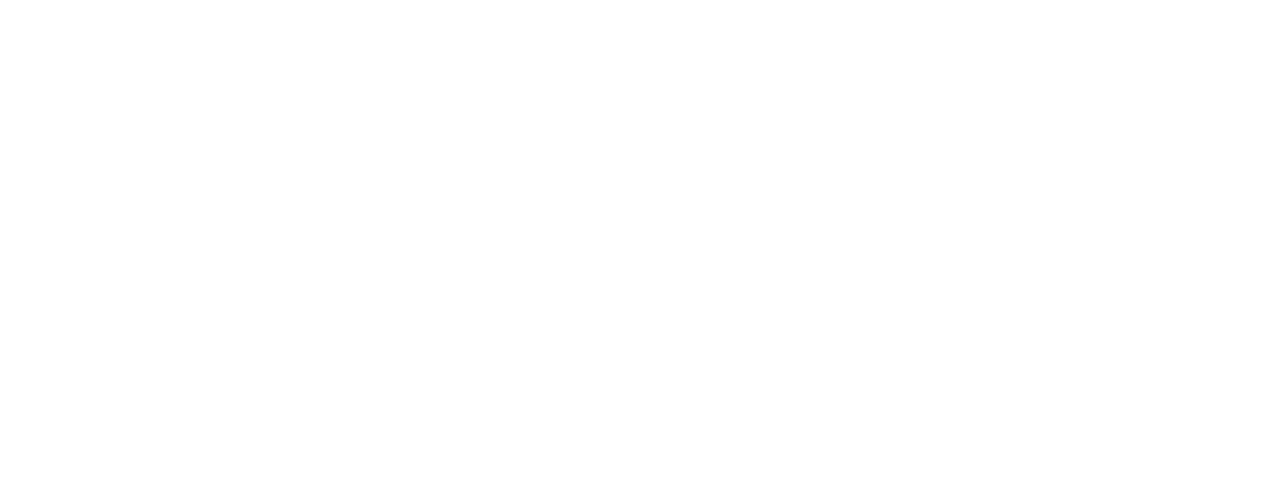
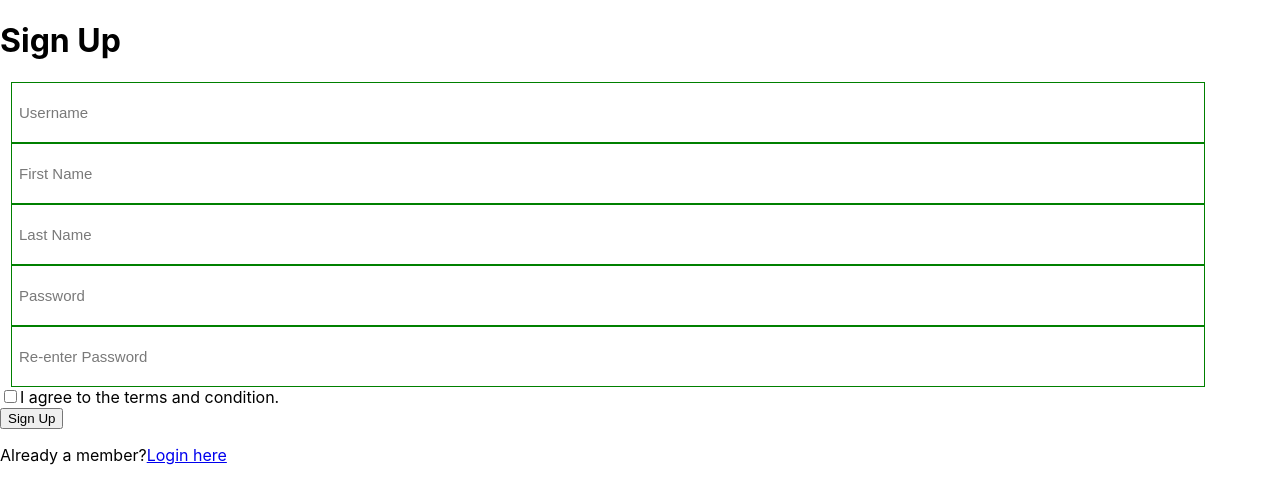
Before and after one commit to lam-garr/Language-App, a React (Create React App) app in the folder client/: page /signup in a window 1280 px wide. Shown: the top 504 px of the page. Built offline with nearby package versions, Linux system fonts and the light colour scheme.

Commit message:
Edit Signup page

```diff
--- a/client/src/pages/SignupPage.tsx
+++ b/client/src/pages/SignupPage.tsx
@@ -1,9 +1,191 @@
-import React from "react";
+import React, { useState } from "react";
+import { Link, useNavigate } from "react-router-dom";
+import InputComponent from "../components/InputComponent";
 import "../styles/SignupPage.css";
 
 function SignupPage() {
+
+    const navigate = useNavigate();
+
+    const [ usernameInput, setUsernameInput ] = useState("");
+
+    const handleUsernameChange = (e:any) => {
+        setUsernameInput(e.target.value);
+    }
+
+    const [ firstNameInput, setFirstNameInput ] = useState("");
+
+    const handleFirstNameChange = (e:any) => {
+        setFirstNameInput(e.target.value);
+    }
+
+    const [ lastNameInput, setLastNameInput ] = useState("");
+
+    const handleLastNameChange = (e:any) => {
+        setLastNameInput(e.target.value);
+    }
+
+    const [ passwordInput, setPasswordInput ] = useState("");
+
+    const handlePasswordChange = (e:any) => {
+        setPasswordInput(e.target.value);
+    }
+
+    const [ confirmPwInput, setConfirmPwInput ] = useState("");
+
+    const handleConfirmPwChange = (e:any) => {
+        setConfirmPwInput(e.target.value);
+    }
+
+    const [ checkedTerms, setCheckedTerms ] = useState(false);
+
+    const handleCheckedTermsChange = (e:any) => {
+        setCheckedTerms(!checkedTerms);
+        setTermsCheckErr(false);
+    }
+
+    //errs
+
+    const [ usernameErrMessage, setUsernameErrMessage ] = useState("");
+
+    const handleUsernameErrMessage = (message: string) => {
+        setUsernameErrMessage(message);
+    }
+
+    const [ firstNameErrMessage, setFirstNameErrMessage ] = useState("");
+
+    const handleFirstNameErrMessage = (message: string) => {
+        setFirstNameErrMessage(message);
+    }
+
+    const [ lastNameErrMessage, setLastNameErrMessage ] = useState("");
+
+    const handleLastNameErrMessage = (message: string) => {
+        setLastNameErrMessage(message);
+    }
+
+    const [ passwordErrMessage, setPasswordErrMessage ] = useState("");
+
+    const handlePwErrMessage = (message: string) => {
+        setPasswordErrMessage(message);
+    }
+
+    const [ confirmPwErrMessage, setConfrimPwErrMessage ] = useState("");
+
+    const hanldeConfirmPwErrMessage = (message: string) => {
+        setConfrimPwErrMessage(message);
+    }
+
+    const [ termsCheckErr, setTermsCheckErr ] = useState(false);
+
+    const [ signupErr, setSignupErr ] = useState(false);
+
+    const [ fetching, setFetching ] = useState(false);
+
+    const handleFetching = () => {
+        if(fetching) {
+            return "Loading";
+        } else {
+            return "Sign Up";
+        }
+    }
+
+    const handleSubmit = async (e:any) => {
+        e.preventDefault();
+
+        if(usernameInput.length <= 3) {
+            handleUsernameErrMessage("username not valid");
+            return;
+        }
+
+        handleUsernameErrMessage("");
+
+        if(firstNameInput.length <= 1) {
+            handleFirstNameErrMessage("first name not valid");
+            return;
+        }
+
+        handleFirstNameErrMessage("");
+
+        if(lastNameInput.length <= 1) {
+            handleLastNameErrMessage("last name not valid");
+            return;
+        }
+
+        handleLastNameErrMessage("");
+
+        if(passwordInput.length <= 5) {
+            handlePwErrMessage("password not strong enough");
+            return;
+        }
+
+        handlePwErrMessage("");
+
+        if(confirmPwInput !== passwordInput) {
+            hanldeConfirmPwErrMessage("passwords do not not match");
+            return;
+        }
+
+        hanldeConfirmPwErrMessage("");
+
+        if(!checkedTerms) {
+            setTermsCheckErr(true);
+            return;
+        }
+
+        /* setFetching(true);
+
+        const signupData = await fetch("/api/signup", {
+            method: "POST",
+            headers: {"Content-Type": "application/json"},
+            body: JSON.stringify({
+                username: usernameInput,
+                firstname: firstNameInput,
+                lastname: lastNameInput,
+                password: passwordInput
+            })
+        });
+
+        if(!signupData.ok) {
+            setSignupErr(true);
+        } else {
+            setSignupErr(false);
+            setFetching(false);
+            navigate("/login");
+        } */
+    }
+
     return(
-        <main></main>
+        <main>
+            <div className="signup-content">
+                <h1>Sign Up</h1>
+                <form onSubmit={handleSubmit}>
+                    <InputComponent onChangeHandler={handleUsernameChange} value={usernameInput} type="text"
+                    placeholder="Username" errorMessage={usernameErrMessage} requried={true}/>
+                    <InputComponent onChangeHandler={handleFirstNameChange} value={firstNameInput} type="text"
+                    placeholder="First Name" errorMessage={firstNameErrMessage} requried={true}/>
+                    <InputComponent onChangeHandler={handleLastNameChange} value={lastNameInput} type="text"
+                    placeholder="Last Name" errorMessage={lastNameErrMessage} requried={true}/>
+                    <InputComponent onChangeHandler={handlePasswordChange} value={passwordInput} type="password"
+                    placeholder="Password" errorMessage={passwordErrMessage} requried={true}/>
+                    <InputComponent onChangeHandler={handleConfirmPwChange} value={confirmPwInput} type="text"
+                    placeholder="Re-enter Password" errorMessage={confirmPwErrMessage} requried={true}/>
+                    {termsCheckErr && <span>Terms and conditions need to be checked</span>}
+                    <div className="submit-terms">
+                        <label><input type="checkbox" id="terms-checkbox" onChange={handleCheckedTermsChange}/>
+                        I agree to the </label><span className="term-serv-click">terms and condition</span>
+                        <span className="term-serv-end">.</span>
+                    </div>
+                    <div className="sign-up-btn-handler">
+                        {signupErr && <span className="sign-up-err">Error signing up, please try agian</span>}
+                        <button className="sign-up-btn" type="submit" disabled={fetching}>{handleFetching()}</button>
+                    </div>
+                </form>
+                <div className="signup-members">
+                    <p>Already a member?<Link to="/login">Login here</Link></p>
+                </div>
+            </div>
+        </main>
     );
 }
 
```
